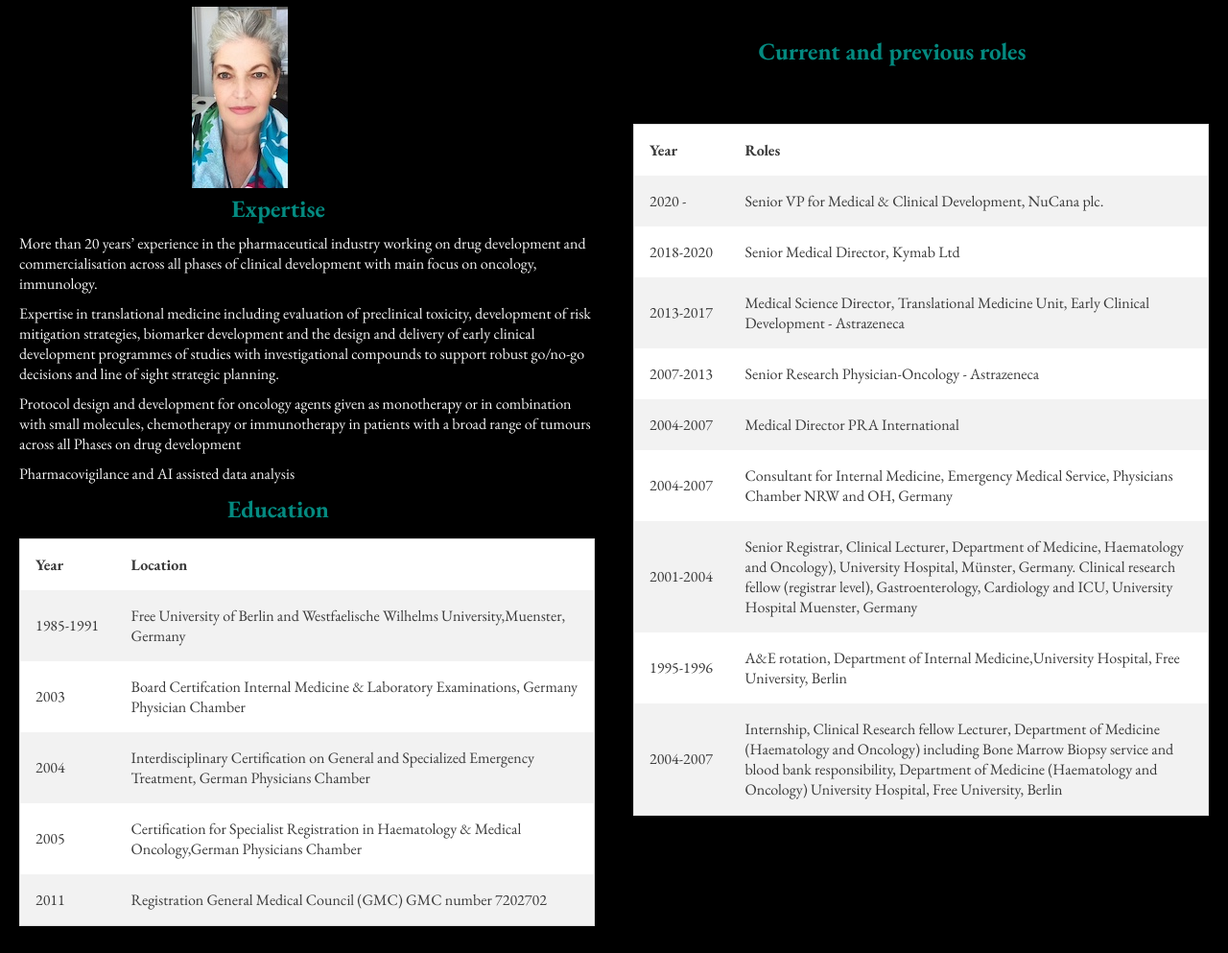
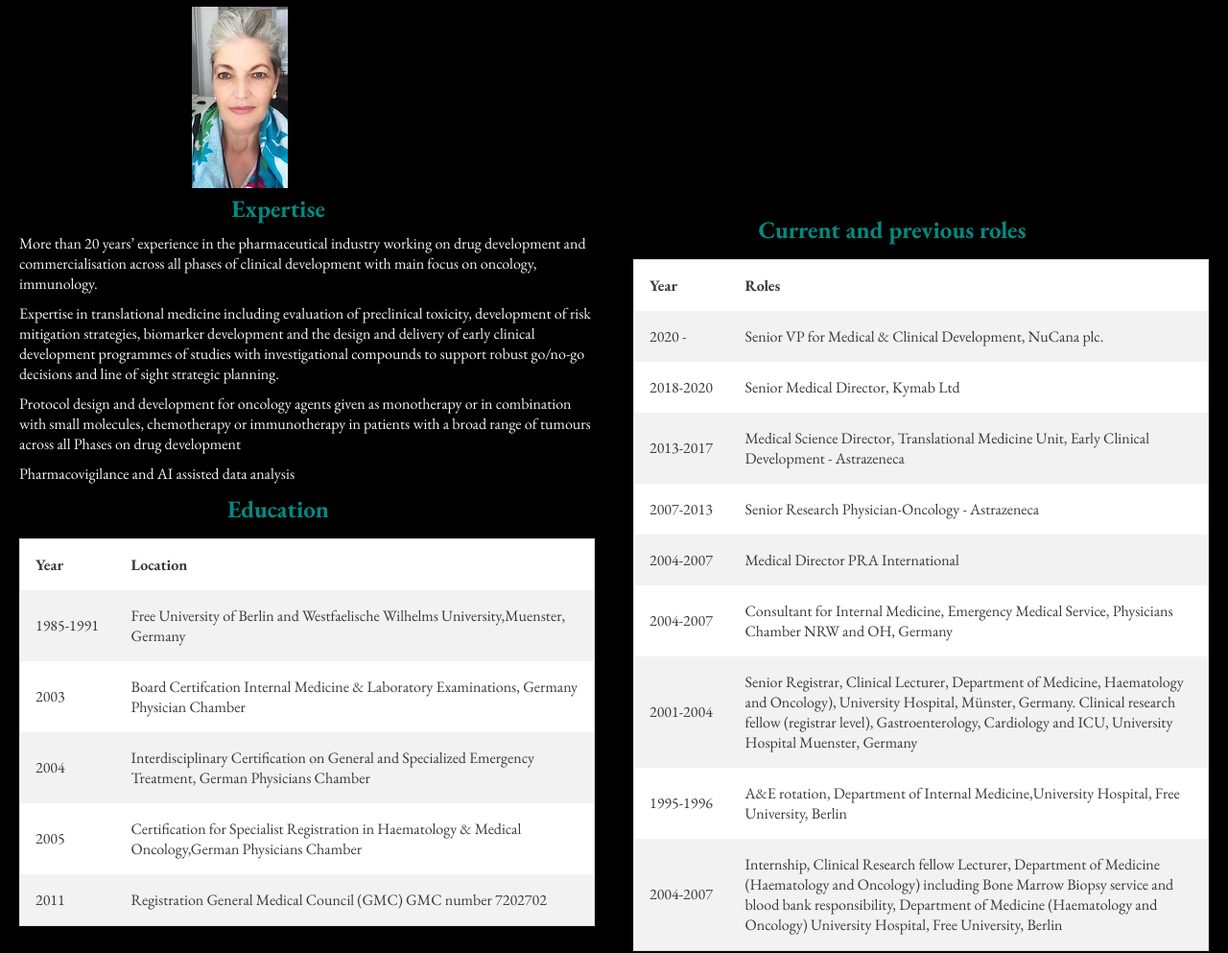
Before and after one commit to elisabethoelmann/SciAIMed-P1, a plain HTML site: page index.html in a window 1280 px wide. Shown: the part 620-1613 px from the top of the page at 96% size. Drawn offline with nearby package versions, Linux system fonts and the light colour scheme.

```diff
--- a/assets/css/style.css
+++ b/assets/css/style.css
@@ -178,7 +178,7 @@ h2 {
 .rolestitle h2 {
   color: #04948aed;
   text-align: center;
-  margin-top: 10%;
+  margin-top: 41%;
   margin-bottom: 2.5%;
 }
 
@@ -255,7 +255,8 @@ table.education td {
 table.roles {
   table-layout: auto;
   width: 100%;
-  margin-top: 10%;
+  margin-top: 15px;
+  margin-bottom: 10px;
 }
 
 table.roles td {
```
